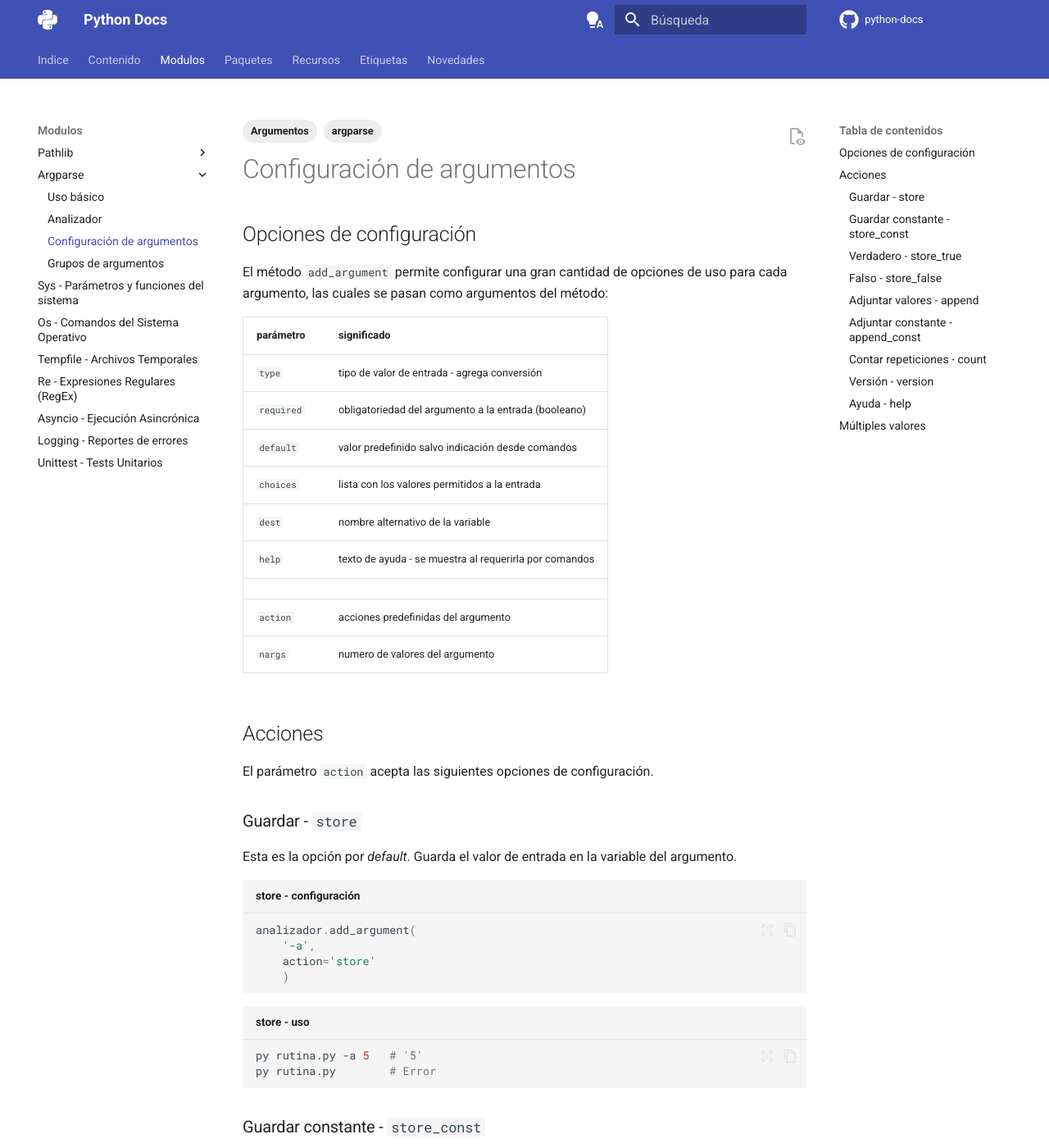
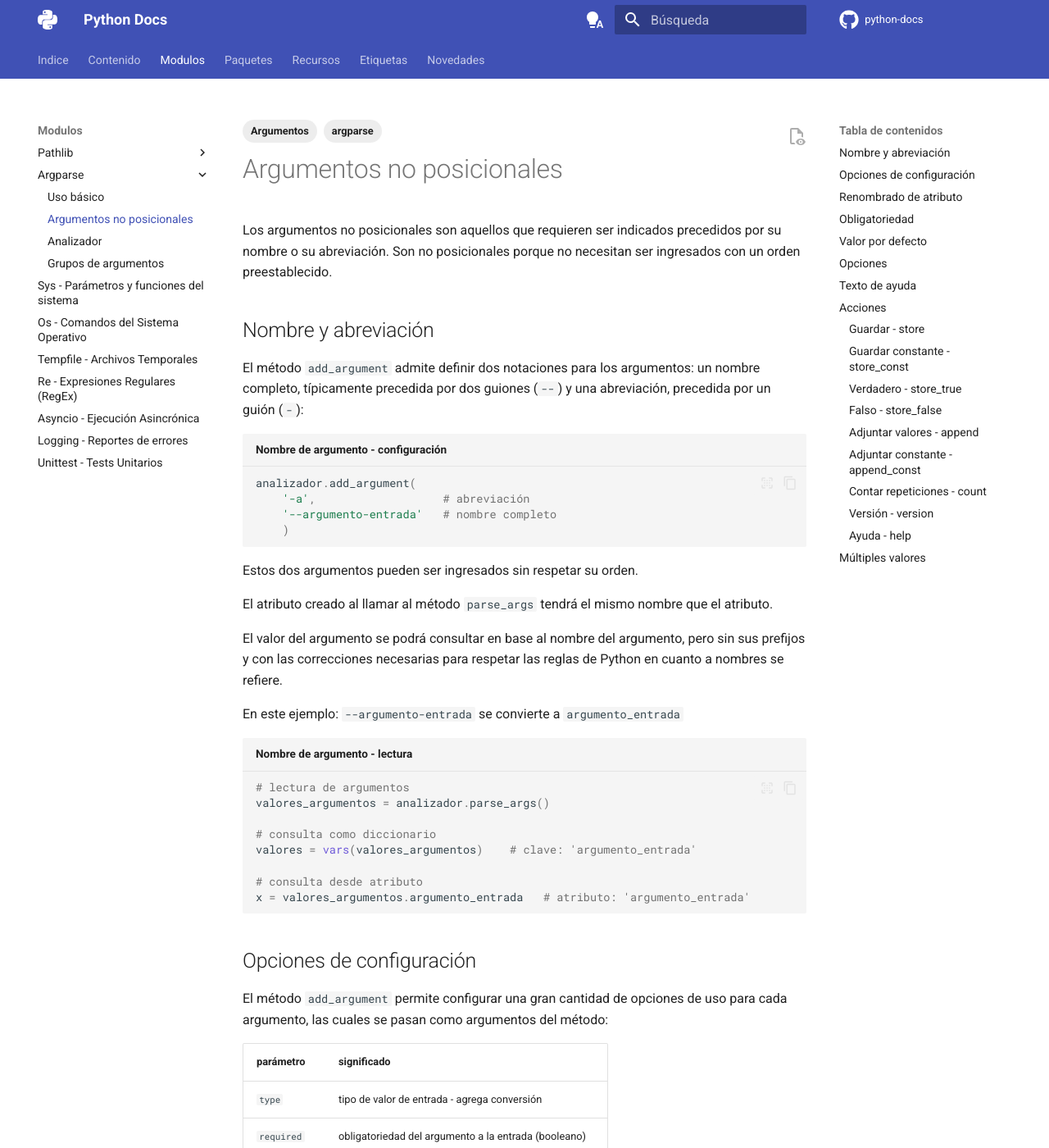
Before and after one commit to alejrot/python-docs, an MkDocs documentation site: the page built from docs/argparse/argumentos.md, in a window 1280 px wide and 1400 px high. Shown: the whole window at 82% size. Built offline with MkDocs 1.6.1 and Material for MkDocs 9.7.7, drawn with Linux system fonts in a browser that asks for light colours; plug-ins that fetch from the network failed and are left out; comment, search, counter and statistics services are not loaded; some of the changed text lies outside the part shown.

Commit message:
Argparse III

````diff
--- a/docs/argparse/argumentos.md
+++ b/docs/argparse/argumentos.md
@@ -4,7 +4,49 @@
   - argparse
 ---
 
-# Configuración de argumentos
+# Argumentos no posicionales
+
+Los argumentos no posicionales son aquellos
+que requieren ser indicados precedidos por su nombre o su abreviación.
+Son no posicionales porque no necesitan ser ingresados con un orden preestablecido.
+
+
+## Nombre y abreviación
+
+El método `add_argument` admite definir dos notaciones para los argumentos: un nombre completo,
+típicamente precedida por dos guiones (`--`)
+y una abreviación, precedida por un guión (`-`):
+
+
+```py title="Nombre de argumento - configuración"
+analizador.add_argument(
+    '-a',                   # abreviación
+    '--argumento-entrada'   # nombre completo
+    )
+```
+Estos dos argumentos pueden ser ingresados sin respetar su orden.
+
+El atributo creado al llamar al método `parse_args`
+tendrá el mismo nombre que el atributo.
+
+El valor del argumento se podrá consultar
+en base al nombre del argumento,
+pero sin sus prefijos y con las correcciones necesarias
+para respetar las reglas de Python en cuanto a nombres se refiere.
+
+
+En este ejemplo: `--argumento-entrada` se convierte a `argumento_entrada`
+
+```py title="Nombre de argumento - lectura"
+# lectura de argumentos
+valores_argumentos = analizador.parse_args()
+
+# consulta como diccionario
+valores = vars(valores_argumentos)    # clave: 'argumento_entrada'
+
+# consulta desde atributo
+x = valores_argumentos.argumento_entrada   # atributo: 'argumento_entrada'
+```
 
 
 ## Opciones de configuración
@@ -24,13 +66,83 @@
 |`help`|texto de ayuda - se muestra al requerirla por comandos |
 |||
 |`action`| acciones predefinidas del argumento|
-|`nargs`| numero de valores del argumento|
+|`nargs`| número de valores del argumento|
+
+
+## Renombrado de atributo
+
+El argumento `dest` es el que permite cambiarle el nombre
+al atributo dentro del programa:
+
+```py title="Nombre de argumento - configuración"
+analizador.add_argument(
+    '-a',                    # abreviación
+    '--argumento-entrada',   # nombre completo
+    dest='x',
+    )
+```
+
+En este ejemplo se le asigna el nombre `x` al atributo-clave:
+
+```py title="Nombre de argumento - lectura"
+# lectura de argumentos
+valores_argumentos = analizador.parse_args()
+
+# consulta como diccionario
+valores = vars(valores_argumentos)    # clave: 'x'
+
+# consulta desde atributo
+x = valores_argumentos.x   # atributo: 'x'
+```
+
+## Obligatoriedad
+
+El atributo `required` es el encargado de configurar la obligatoriedad del argumento.
+
+```py title="Argumento requerido"
+analizador.add_argument(
+    '-a',
+    '--argumento-entrada',
+    required=True          # argumento obligatorio
+    )
+```
+Por defecto su valor es `False`.
+
+
+## Valor por defecto
+
+El atributo `default` asigna un valor predefinido para el argumento
+para aquellas situaciones donde no se carga un valor de entrada.
+
+Si no se define su valor es `None`.
+
+
+## Opciones
+
+El argumento `choices` acepta una lista con todos los valores permitidos.
+Si el valor ingresado no está incluido en la lista se produce un error.
+
+```py title="Argumento requerido"
+analizador.add_argument(
+    '-a',
+    '--argumento-entrada',
+    choices=["A", "B", "C"]     # valores permitidos
+    )
+```
+
+
+
+
+## Texto de ayuda
+
+El atributo `help` permite asignar un texto descriptivo que aparecerá al usar el argumento `--help`.
+
+
 
 
 ## Acciones
 
 El parámetro `action` acepta las siguientes opciones de configuración.
-
 
 
 ### Guardar - `store`
--- a/mkdocs.yml
+++ b/mkdocs.yml
@@ -290,8 +290,8 @@
     - Argparse:
       - argparse/index.md
       - argparse/intro.md
+      - argparse/argumentos.md
       - argparse/parser.md
-      - argparse/argumentos.md
       - argparse/grupos.md
       # - argparse/argparse.md
 
````
Also changed, not shown: docs/argparse/intro.md (+5 -6 lines).
